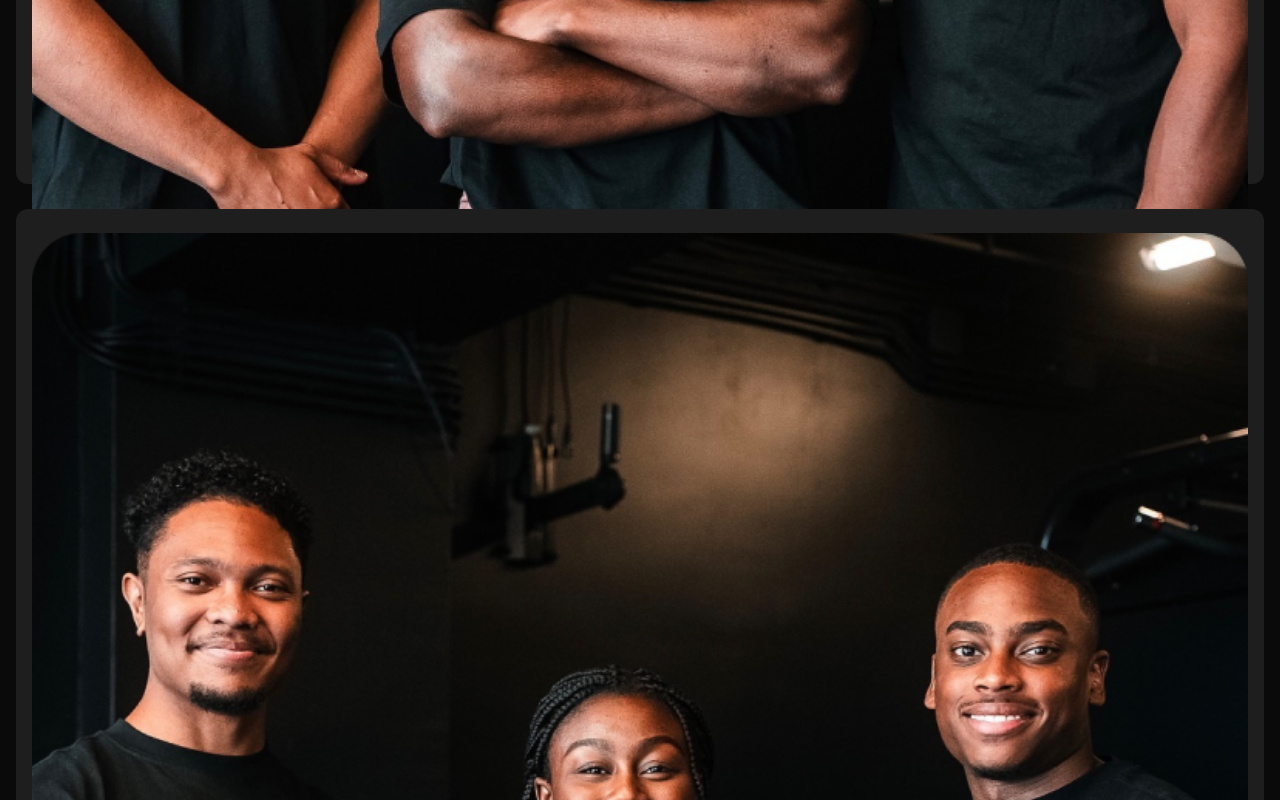
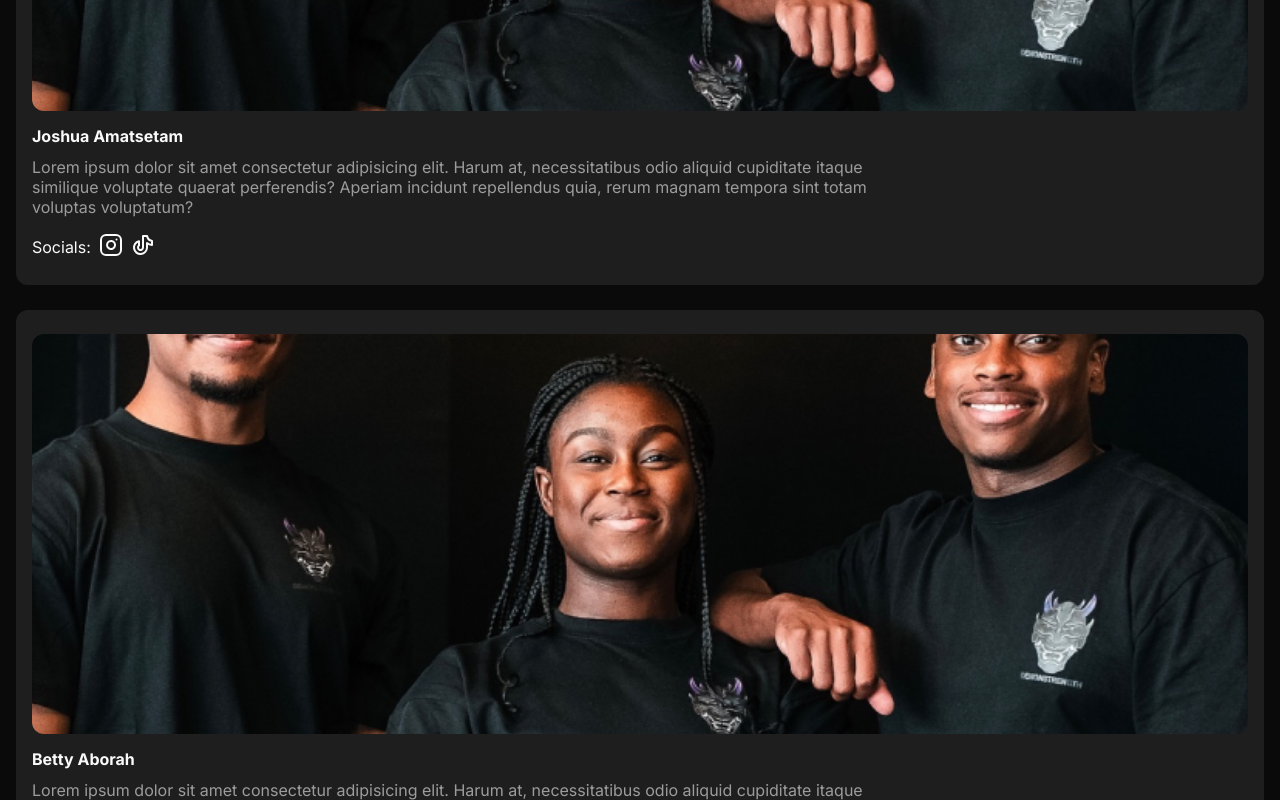
Before and after one commit to JustinLung/DEMONSTRENGTH-WEBSITE, a SvelteKit app: page / in a window 1280 px wide. Shown: the part 1940-2740 px from the top of the page. Built offline with nearby package versions, Linux system fonts and the light colour scheme.

Commit message:
updated styling

```diff
--- a/src/lib/components/shared/Carousel.svelte
+++ b/src/lib/components/shared/Carousel.svelte
@@ -82,7 +82,7 @@
 </script>
 
 <!-- svelte-ignore css_unused_selector -->
-<section class="carousel">
+<section class="carousel" id="highlights">
 	<div class="carousel-header container">
 		<h2>{title}</h2>
 		<div class="button-container">
--- a/src/lib/components/shared/Coach.svelte
+++ b/src/lib/components/shared/Coach.svelte
@@ -10,8 +10,10 @@
 		instagram: string;
 		tiktok: string;
 		classes?: string;
+		last?: boolean;
 	}
-	const { title, description, src, alt, instagram, tiktok, classes }: CoachInterface = $props();
+	const { title, description, src, alt, last, instagram, tiktok, classes }: CoachInterface =
+		$props();
 
 	let coachEl: HTMLElement;
 
@@ -31,7 +33,7 @@
 	});
 </script>
 
-<article class="coach {classes}" bind:this={coachEl}>
+<article class="coach {last && 'last'} {classes}" bind:this={coachEl}>
 	<img {src} {alt} draggable="false" />
 	<div class="content-container">
 		<h3>{title}</h3>
@@ -102,18 +104,13 @@
 		opacity: 0;
 		transform: translateY(30px);
 
-		@media (--md) {
-			flex-direction: row;
-		}
-
 		img {
-			border-radius: 16px;
+			border-radius: 12px;
 			width: 100%;
 			object-fit: cover;
-
+			max-height: 400px;
 			@media (--md) {
-				width: 450px;
-				height: 400px;
+				max-height: 350px;
 			}
 		}
 
@@ -123,24 +120,12 @@
 			max-width: 900px;
 			padding-top: 1rem;
 
-			@media (--md) {
-				padding: 1rem;
-			}
-
-			@media (--lg) {
-				padding: 1.5rem 3rem;
-			}
-
 			h3 {
-				font-size: 1.25rem;
-				font-weight: 500;
-
-				@media (--md) {
-					font-size: 1.5rem;
-				}
+				font-size: 1rem;
+				font-size: 500;
 
 				@media (--lg) {
-					font-size: 2rem;
+					font-size: 1.5rem;
 				}
 			}
 
@@ -148,10 +133,6 @@
 				margin-top: 12px;
 				color: var(--grey);
 				font-size: 1rem;
-
-				@media (--lg) {
-					font-size: 1.25rem;
-				}
 			}
 
 			.social-container {
@@ -159,7 +140,24 @@
 				align-items: center;
 				gap: 8px;
 				margin-top: 16px;
+				font-size: 1rem;
 			}
 		}
 	}
+
+	.last {
+		grid-column: 1/-1;
+		flex-direction: column;
+
+		@media (--md) {
+			flex-direction: row;
+			gap: 30px;
+		}
+
+		@media (--xl) {
+			gap: 0;
+			flex-direction: column;
+			grid-column: unset;
+		}
+	}
 </style>
--- a/src/lib/components/shared/Coaches.svelte
+++ b/src/lib/components/shared/Coaches.svelte
@@ -27,7 +27,7 @@
 <section class="container coach-container" id="coaches">
 	<h2 class="coaches-title">{title}</h2>
 	<div>
-		{#each coaches as coach}
+		{#each coaches as coach, i}
 			<Coach
 				src={coach.src}
 				alt={coach.alt}
@@ -36,6 +36,7 @@
 				instagram={coach.instagram}
 				tiktok={coach.tiktok}
 				classes="coach"
+				last={i === coaches.length - 1}
 			/>
 		{/each}
 	</div>
@@ -60,7 +61,16 @@
 
 		div {
 			display: grid;
+			grid-template-columns: repeat(1, 1fr);
 			gap: 25px;
+
+			@media (--md) {
+				grid-template-columns: repeat(2, 1fr);
+			}
+
+			@media (--xl) {
+				grid-template-columns: repeat(3, 1fr);
+			}
 		}
 	}
 </style>
--- a/src/lib/components/shared/Hero.svelte
+++ b/src/lib/components/shared/Hero.svelte
@@ -74,7 +74,7 @@
 			font-size: 2.5rem;
 
 			@media (--md) {
-				font-size: 4.875rem;
+				font-size: 4.8rem;
 				max-width: 948px;
 			}
 
--- a/src/lib/utils/links.ts
+++ b/src/lib/utils/links.ts
@@ -2,6 +2,10 @@ export const links = [
     {
         href: '/',
         title: 'Home'
+    },
+    {
+        href: '/#highlights',
+        title: 'Highlights'
     },
     {
         href: '/#coaches',
@@ -12,12 +16,8 @@ export const links = [
         title: 'About'
     },
     {
-        href: '/',
+        href: '/programs',
         title: 'Programs'
-    },
-    {
-        href: '/',
-        title: 'Gallerij'
     },
     {
         href: 'https://demonstrengthcoaching.nl/',
--- a/src/routes/+page.svelte
+++ b/src/routes/+page.svelte
@@ -6,8 +6,13 @@
 	import Coaches from '$lib/components/shared/Coaches.svelte';
 	import Reviews from '$lib/components/shared/Reviews.svelte';
 	import { reviews } from '$lib/utils/data/reviews';
+	// import MetaTags from '$lib/components/layout/MetaTags.svelte';
 </script>
 
+<!-- <MetaTags
+	pageTitle="Demonstrength - Homepage"
+	pageDescription="Grow your inner demon met coaching van demon strength. Samen gaan wij onze PR’s door het dak heen!"
+/> -->
 <Hero
 	title="Grow your inner Demon strength."
 	description="Grow your inner demon met coaching van demon strength. Samen gaan wij onze PR’s door het dak heen!"
--- /dev/null
+++ b/src/routes/programs/+page.svelte
@@ -0,0 +1,11 @@
+<section>
+	<h1>Programs</h1>
+</section>
+
+<style lang="postcss">
+	section {
+		min-height: calc(100 * var(--svh));
+		display: grid;
+		place-content: center;
+	}
+</style>
--- a/src/routes/terms-and-conditions/+page.svelte
+++ b/src/routes/terms-and-conditions/+page.svelte
@@ -100,7 +100,7 @@
 		<h2>Contactinformatie</h2>
 		<p>
 			DemonStrength<br />
-			[Adres]<br />
+			De Dwarswal 25, 3905 MA Veenendaal<br />
 			[Telefoonnummer]<br />
 			[E-mailadres]<br />
 			[Website]
```
Also changed, not shown: src/lib/components/layout/MetaTags.svelte (added, +36 -0 lines).
